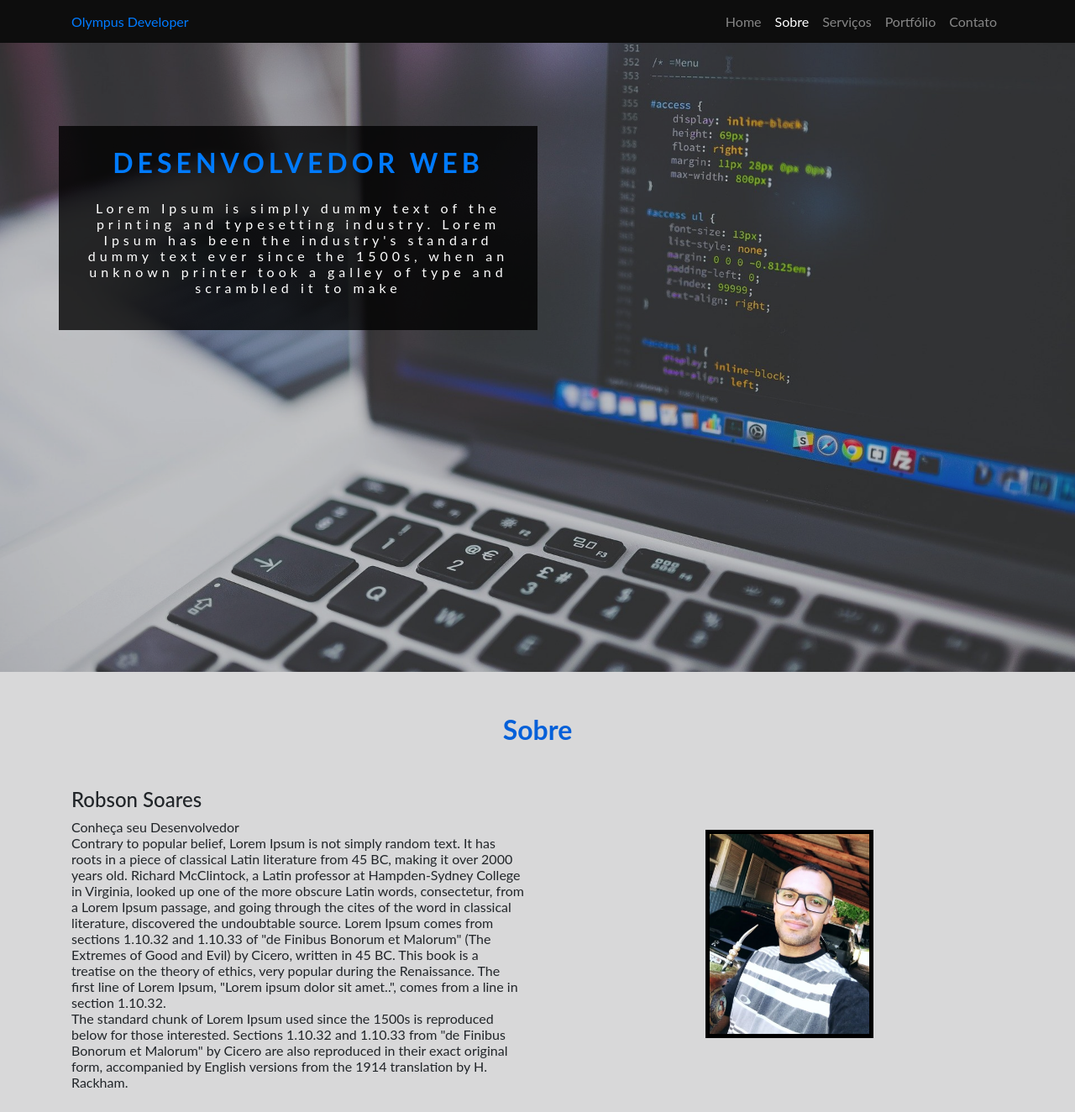
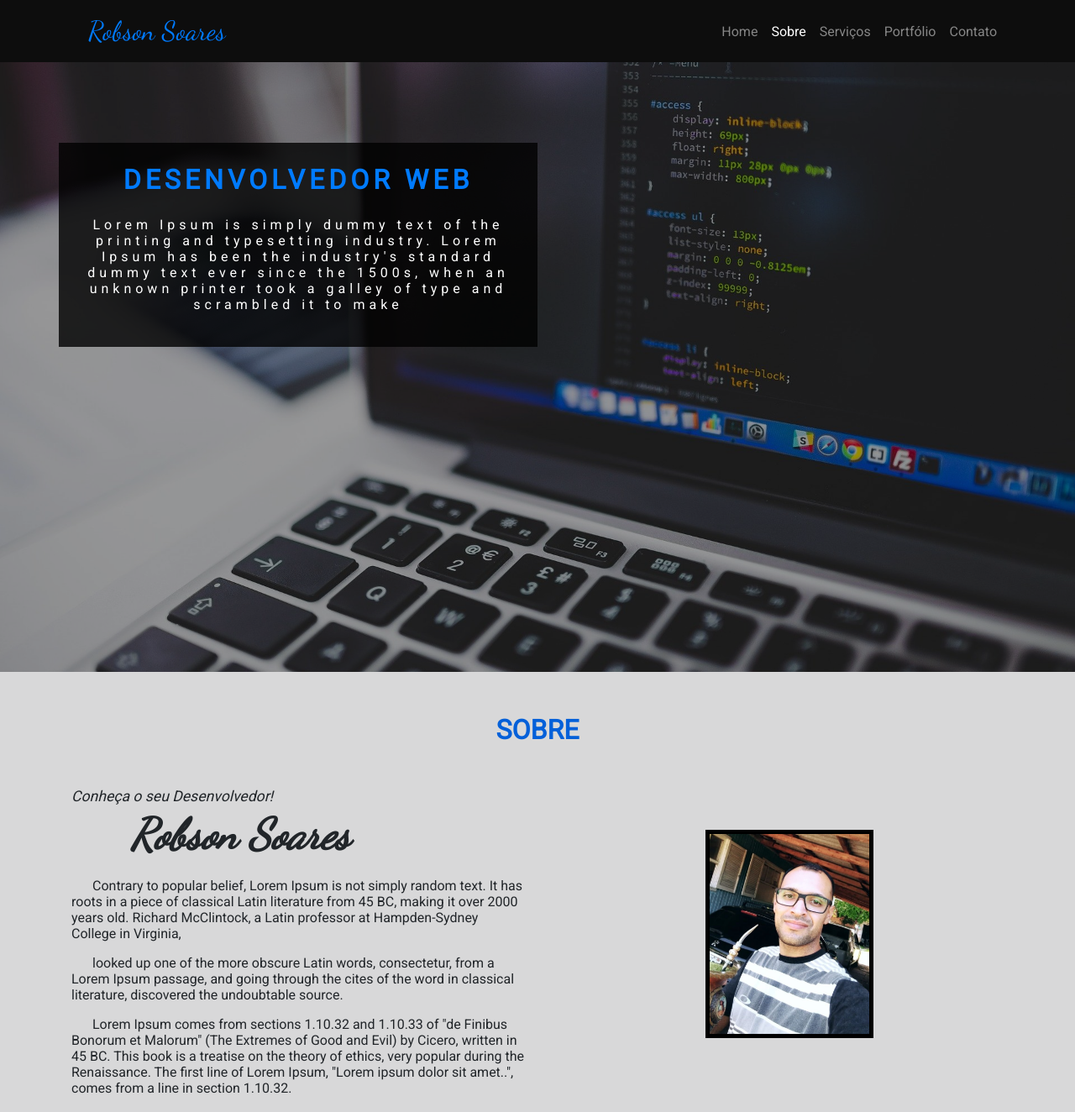
Before and after one commit to robsondrs/portfolio, a plain HTML site: page index.html in a window 1280 px wide. Shown: the top 1324 px of the page at 84% size. Drawn offline with nearby package versions, Linux system fonts and the light colour scheme.

Commit message:
alterado fonts e ajuste na seçao Sobre

```diff
--- a/css/estilo.css
+++ b/css/estilo.css
@@ -1,5 +1,5 @@
 body, html {
-    font: 16px "Lato", sans-serif;
+    font: 16px "Roboto", sans-serif;
     height: 100%;
     background-color: #F0F0F2;
 }
@@ -9,15 +9,8 @@ body, html {
 }
 
 #banner {
-	position: relative;
     height: 100%;
-    background-color: #3B3C40;
-}
-
-#banner .parallax {
-    position: relative;
-    height: 100%;
-	opacity: 0.7;
+    margin-top: 0;
 	background-repeat: no-repeat;
 	background-size: cover;
 	background-position: center;
@@ -25,11 +18,14 @@ body, html {
     background-image: url(../imagens/banner1.jpg);
 }
 
+#banner .mask {
+    height: 100%;
+    background: rgba(0,0,0,0.4);
+    padding: 70px 0;
+}
+
 #banner .descricao {
-    position: absolute;
-    top: 0px;
     width: 100%;
-    margin-top: 50px;
     padding-top: 100px;
 }
 
@@ -48,7 +44,17 @@ body, html {
 #banner .banner-text {
     padding: 10px 10px 0 10px;
     margin-top: 15px;
-    font-size: 1em;
+}
+
+.titulo-nome {
+    font-family: 'Dancing Script', cursive;
+    margin: 10px 20px;
+}
+
+.titulo {
+    margin-bottom: 50px;
+    color: #0460D9;
+    text-transform: uppercase;
 }
 
 #sobre {
@@ -56,9 +62,17 @@ body, html {
     background-color: rgba(0,0,0,0.1);
 }
 
-.titulo {
-    margin-bottom: 50px;
-    color: #0460D9;
+#sobre h3 {
+    margin: 5px 0 20px 70px;
+    font-size: 3.2em;
+}
+
+#sobre .dev {
+    font-size: 1.1em;
+}
+
+#sobre p{
+    text-indent: 25px;
 }
 
 #sobre .box-foto {
--- a/index.html
+++ b/index.html
@@ -5,14 +5,16 @@
     <meta name="viewport" content="width=device-width, initial-scale=1.0">
     <link rel="stylesheet" href="css/normalize.css">
     <link rel="stylesheet" href="css/bootstrap.min.css">
+    <link href="https://fonts.googleapis.com/css2?family=Roboto:wght@400&display=swap" rel="stylesheet">
+    <link href="https://fonts.googleapis.com/css2?family=Dancing+Script&display=swap" rel="stylesheet">
     <link rel="stylesheet" href="css/estilo.css">
-    <title>Olympus Developer</title>
+    <title>Robson Soares - Desenvolvedor WEB</title>
 </head>
 <body>
     <section id="navegacao" class="fixed-top">
         <nav class="navbar navbar-expand-lg navbar-dark">
             <div class="container">
-                <a href="#">Olympus Developer</a>
+                <a href="/"><h2 class="titulo-nome">Robson Soares</h2></a>
                 <button class="navbar-toggler" type="button" data-toggle="collapse" data-target="#navbarNav" aria-controls="navbarNavAltMarkup" aria-expanded="false" aria-label="Toggle navigation">
                     <span class="navbar-toggler-icon"></span>
                 </button>
@@ -29,7 +31,7 @@
         </nav>
     </section>
     <section id="banner">
-        <div class="parallax"></div>
+        <div class="mask">
             <div class="descricao">
                 <div class="container">
                     <div class="row">
@@ -40,16 +42,24 @@
                     </div>
                 </div>
             </div>
+        </div>
     </section>
     <section id="sobre">
         <div class="container">
             <div class="titulo text-center"><h2><strong>Sobre</strong></h2></div>
             <div class="row">
                 <div class="col-md-6">
-                    <h4>Robson Soares</h4>
-                    <span class="">Conheça seu Desenvolvedor</span>
-                    <p>Contrary to popular belief, Lorem Ipsum is not simply random text. It has roots in a piece of classical Latin literature from 45 BC, making it over 2000 years old. Richard McClintock, a Latin professor at Hampden-Sydney College in Virginia, looked up one of the more obscure Latin words, consectetur, from a Lorem Ipsum passage, and going through the cites of the word in classical literature, discovered the undoubtable source. Lorem Ipsum comes from sections 1.10.32 and 1.10.33 of "de Finibus Bonorum et Malorum" (The Extremes of Good and Evil) by Cicero, written in 45 BC. This book is a treatise on the theory of ethics, very popular during the Renaissance. The first line of Lorem Ipsum, "Lorem ipsum dolor sit amet..", comes from a line in section 1.10.32.
-                        <br />The standard chunk of Lorem Ipsum used since the 1500s is reproduced below for those interested. Sections 1.10.32 and 1.10.33 from "de Finibus Bonorum et Malorum" by Cicero are also reproduced in their exact original form, accompanied by English versions from the 1914 translation by H. Rackham.</p>
+                    <span class="d-block dev"><em>Conheça o seu Desenvolvedor!</em></span>
+                    <h3 class="titulo-nome"><strong><em>Robson Soares</em></strong></h3>
+                    <p class="">
+                        Contrary to popular belief, Lorem Ipsum is not simply random text. It has roots in a piece of classical Latin literature from 45 BC, making it over 2000 years old. Richard McClintock, a Latin professor at Hampden-Sydney College in Virginia,
+                    </p>
+                    <p class="">
+                        looked up one of the more obscure Latin words, consectetur, from a Lorem Ipsum passage, and going through the cites of the word in classical literature, discovered the undoubtable source.
+                    </p>
+                    <p class="">
+                        Lorem Ipsum comes from sections 1.10.32 and 1.10.33 of "de Finibus Bonorum et Malorum" (The Extremes of Good and Evil) by Cicero, written in 45 BC. This book is a treatise on the theory of ethics, very popular during the Renaissance. The first line of Lorem Ipsum, "Lorem ipsum dolor sit amet..", comes from a line in section 1.10.32.
+                    </p>
                 </div>
                 <div class="col-md-6">
                     <div class="box-foto text-center">
```
Lines whose indentation alone changed are shown as unchanged.
